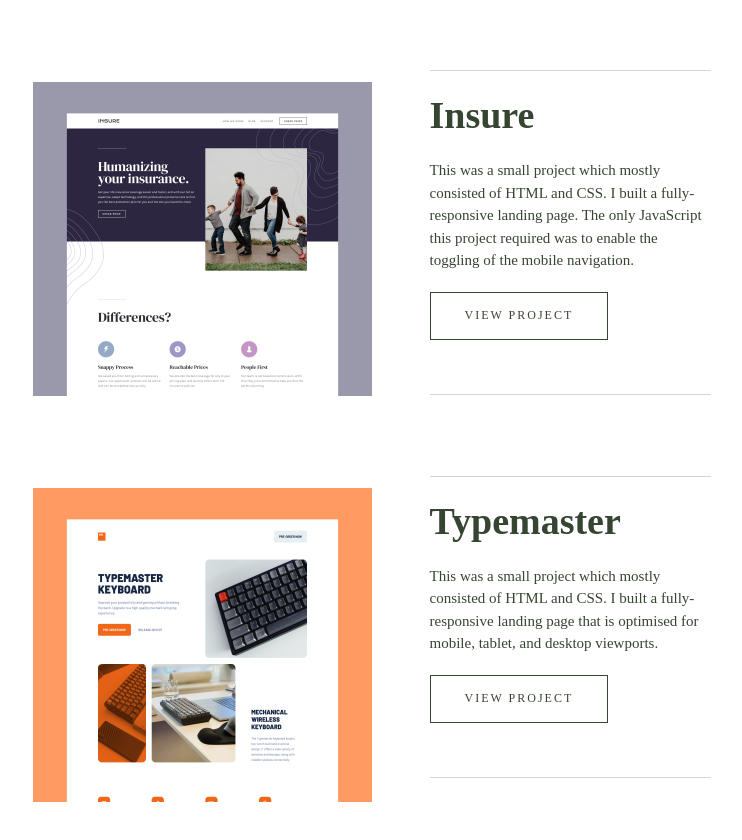
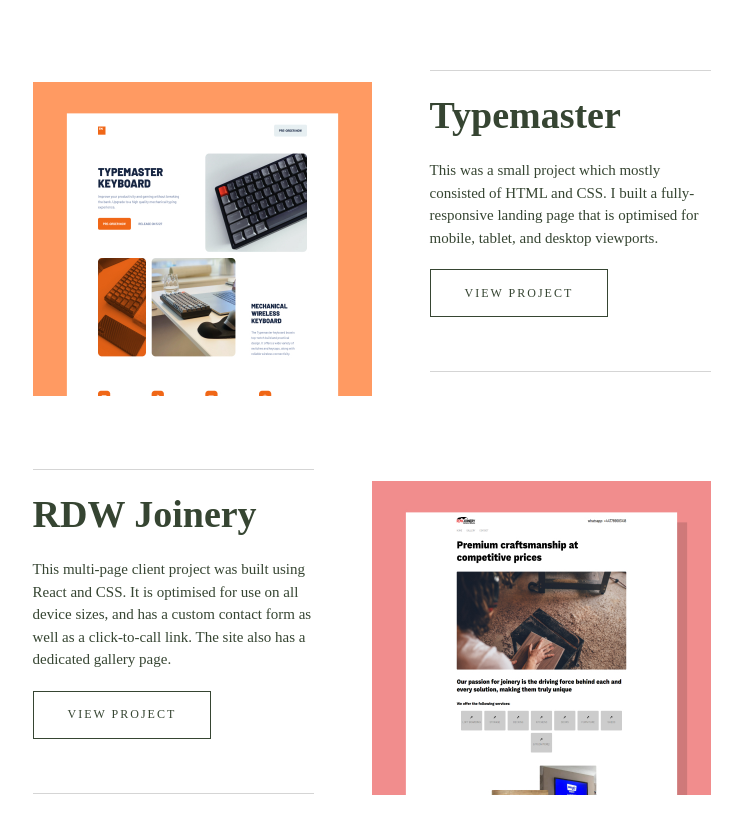
Before and after one commit to DannyHeyes/personal-site-gatsby, a Gatsby site: page /portfolio in a window 1280 px wide. Shown: the part 879-1719 px from the top of the page, without its empty margins (58-800 px from the left). Built offline with nearby package versions, Linux system fonts and the light colour scheme; Gatsby itself is replaced by a stand-in of ours; a web font is replaced by a local one.

Commit message:
insure remove

```diff
--- a/src/pages/portfolio.js
+++ b/src/pages/portfolio.js
@@ -30,13 +30,6 @@ const Portfolio = () => {
                 link="/portfolio/clock-app"
                 />
             </section>
-            <section className="insureWrapper">
-                <PortfolioIndexCard
-                title={insure.title}
-                information={insure.information}
-                link="/portfolio/insure"
-                />
-            </section>
             <section className="typemasterWrapper">
                 <PortfolioIndexCard
                 title={typemaster.title}
```
